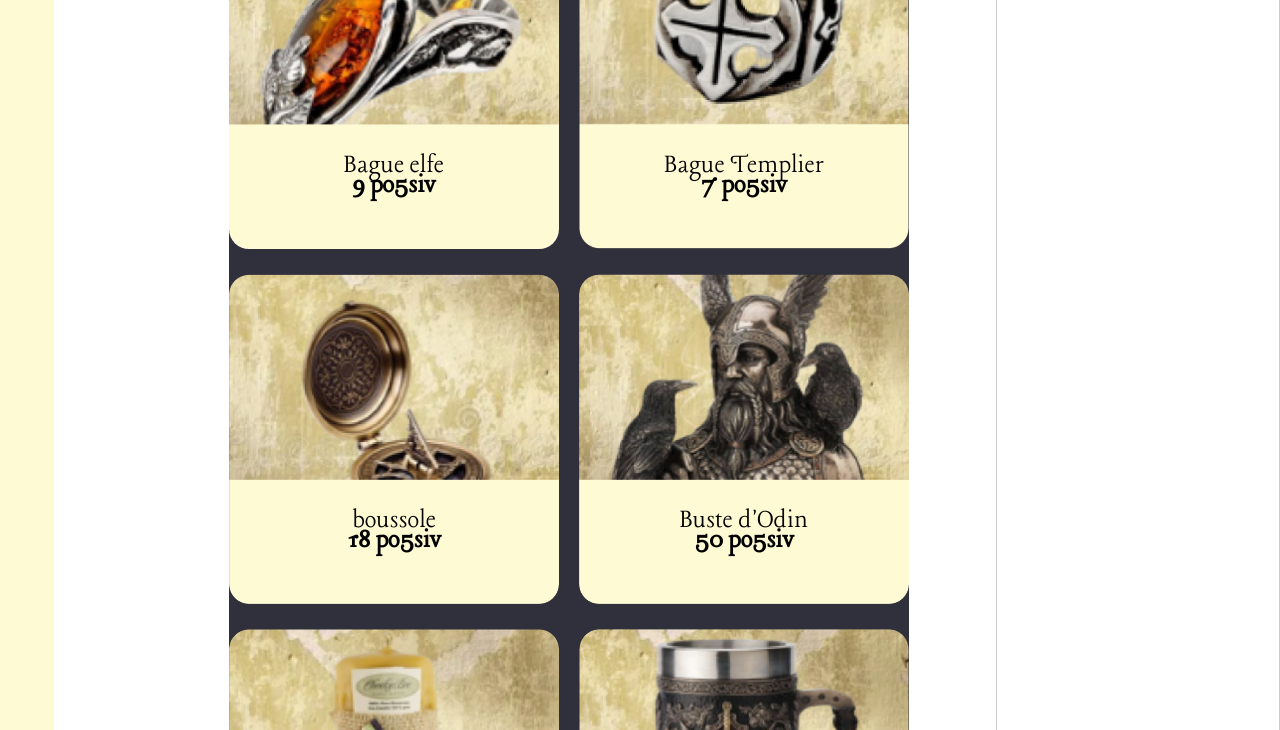
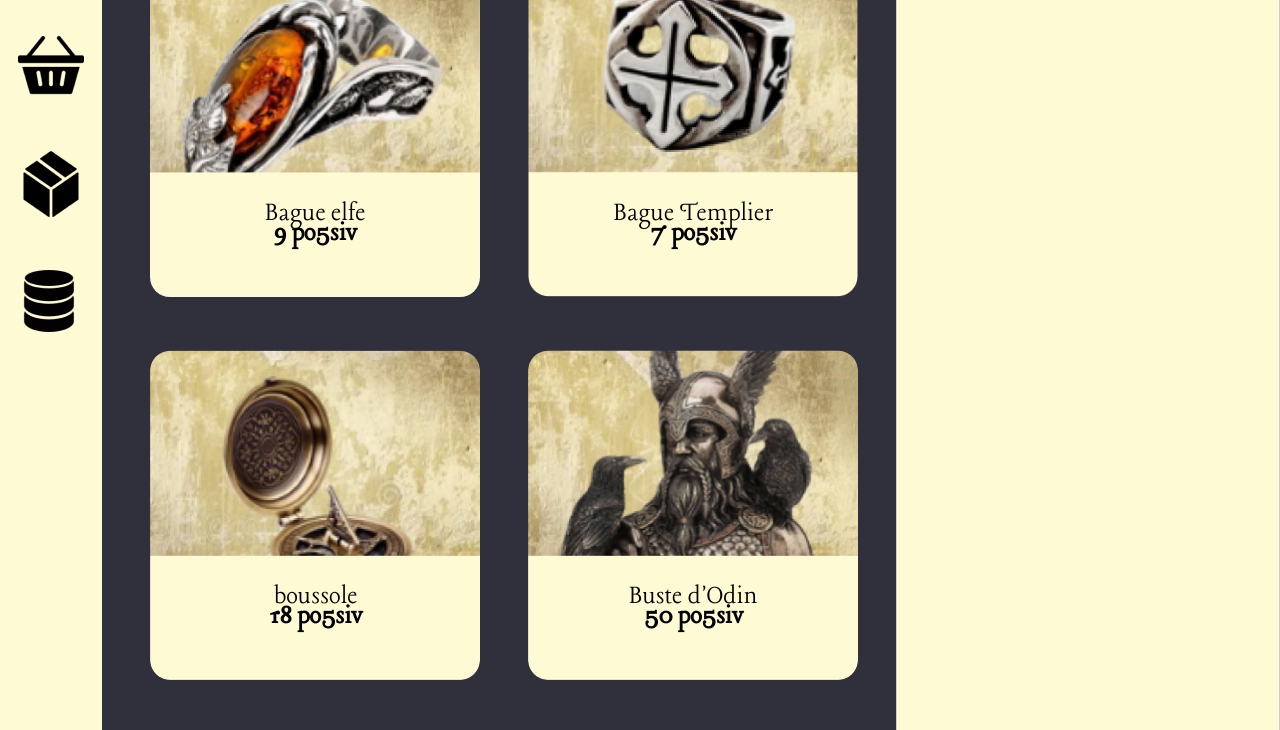
Before and after one commit to muatib/Dracostore, a website built with Vite: page index.html in a window 1280 px wide. Shown: the part 81-811 px from the top of the page. Built offline with nearby package versions, Linux system fonts and the light colour scheme; files whose address does not match are found by name.

Commit message:
correct structure of sass

```diff
--- a/index.html
+++ b/index.html
@@ -1,5 +1,6 @@
 <!DOCTYPE html>
 <html lang="fr">
+
 <head>
     <meta charset="UTF-8">
     <meta name="viewport" content="width=device-width, initial-scale=1.0">
@@ -12,17 +13,40 @@
     <main>
         <div class="buy-container">
           <div class="nav-container">
+            <ul>
+              <li><img class="logo nav-img" src="/img/logo.png" alt="logo" /></li>
+              <li>
+                <a href=""
+                  ><img
+                    class="nav-img"
+                    src="/img/Shopping basket.png"
+                    alt="panier"
+                /></a>
+              </li>
+              <li>
+                <a href=""
+                  ><img
+                    class="nav-img"
+                    src="/img/Closed cardboard box.png"
+                    alt="stock"
+                /></a>
+              </li>
+              <li>
+                <a href=""
+                  ><img class="nav-img" src="/img/Database.png" alt="data"
+                /></a>
+              </li>
+            </ul>
           </div>
           <div class="container" id="item-container">
             <!-- LIst of items -->
           </div>
-            <div id="cart">
+          <div class="cart" id="cart">
             <h2>Panier</h2>
-                <ul id="cart-list">
+            <ul class="cart-lst" id="cart-list">
               <!-- list buy -->
             </ul>
             <p id="total">Total : <span>0</span>po</p>
-
           </div>
         </div>
       </main>
--- /dev/null
+++ b/scss/_main.scss
@@ -0,0 +1,3 @@
+.logo{
+    width: 50px;
+}
--- a/scss/_utils.scss
+++ b/scss/_utils.scss
@@ -1,10 +1,26 @@
-.buy-container{
+body{
+    max-width: 1440px;
+    margin: auto;
+
+}
+html{
+    background-color: var(--color2);
+}
+.buy-container {
   display: grid;
-    grid-template-columns: .5fr 3fr 1fr;
+  grid-template-columns: 8% 62% 30%;
 }
-.nav-container{
+.nav-container {
   background-color: var(--color1);
-    width: 3.375rem;
+  display: flex;
+  flex-direction: column;
+  align-items: center;
+  height: 1024px;
+
+
+  .nav-img{
+    margin-top: 3rem;
+  }
 }
 
 .price {
@@ -14,10 +30,9 @@
 .container {
   display: grid;
   grid-template-columns: repeat(2, 1fr);
-    gap: 20px;
-    width: 44,875rem;
-    margin: auto;
+  gap: 3rem;
   background-color: var(--color2);
+  margin: 3rem ;
 }
 
 .item {
@@ -26,7 +41,7 @@
 }
 
 .item img {
-    width: 20.625rem;
+  width: 330px;
   height: 20.625rem;
   border-radius: 20px;
 }
@@ -48,11 +63,11 @@
   bottom: -20px;
 }
 
-
-#cart {
+.cart {
   padding: 20px;
   border: 1px solid #ccc;
   border-radius: 5px;
+  height: 1024px;
 }
 
 #cart-list {
@@ -61,6 +76,9 @@
   margin: 0;
 }
 
-#cart-list li {
+.cart-lst li {
   margin-bottom: 5px;
 }
+.cart{
+    background-color: var(--color1);
+}
--- a/scss/style.scss
+++ b/scss/style.scss
@@ -1,3 +1,4 @@
 @import '_reset';
 @import '_var';
 @import '_utils';
+@import '_main';
```
Also changed, not shown: css/style.css, img/or.svg (added), img/silver.svg (added), 1 other file. Lines whose indentation alone changed are shown as unchanged.
